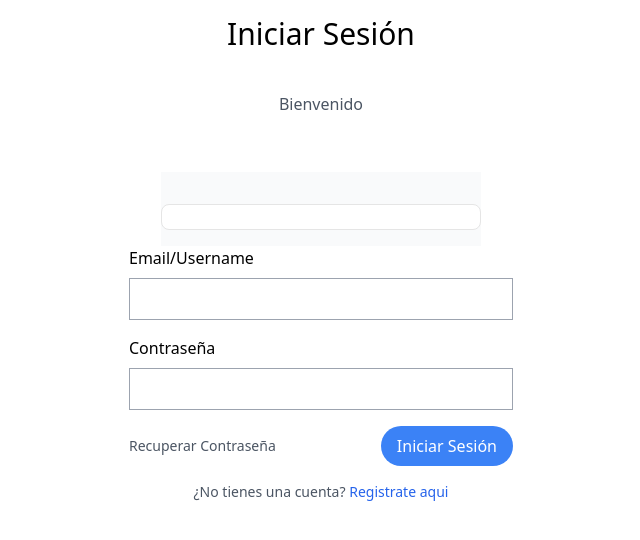
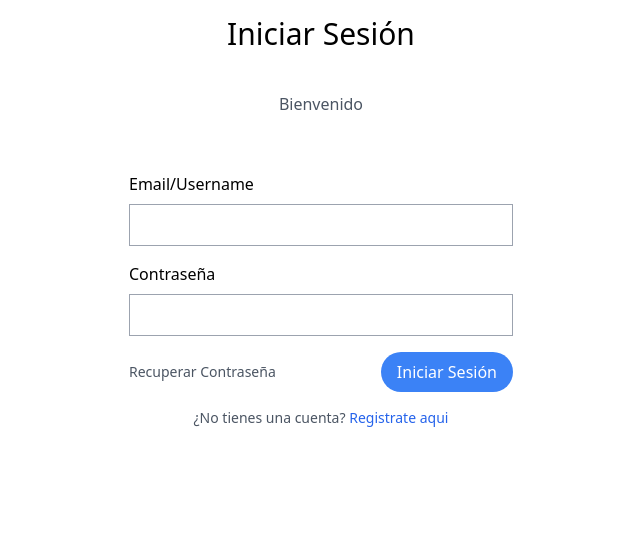
Before and after one commit to No-Country/c9-56-t-mern, a React (Vite) app in the folder frontend/: page /auth/login in a window 1280 px wide. Shown: the top 540 px of the page, without its empty margins (319-959 px from the left). Built offline with nearby package versions, Linux system fonts and the light colour scheme.

Commit message:
fix(LoginForm): Fix story and remove extra input

```diff
--- a/frontend/src/components/Login/LoginForm.jsx
+++ b/frontend/src/components/Login/LoginForm.jsx
@@ -2,7 +2,6 @@ import React, { useEffect, useState } from "react"
 import { Link, useNavigate } from "react-router-dom"
 import { useAuthStore } from "../../hooks/useAuthStore"
 import "../../styles/styles.css"
-import InputForm from "../inputForm/InputForm"
 
 const LoginForm = () => {
   const { startLogin, errorMessage } = useAuthStore()
@@ -32,7 +31,6 @@ const LoginForm = () => {
       <p className="text-gray-600 mb-8">Bienvenido</p>
       <br />
       <form className="w-full max-w-sm" onSubmit={handleSubmit}>
-        <InputForm />
         <div className="mb-4">
           <label className="block font-medium mb-2" htmlFor="email">
             Email/Username
```
Also changed, not shown: 1 other file (tests, documents, lock files or other folders).
